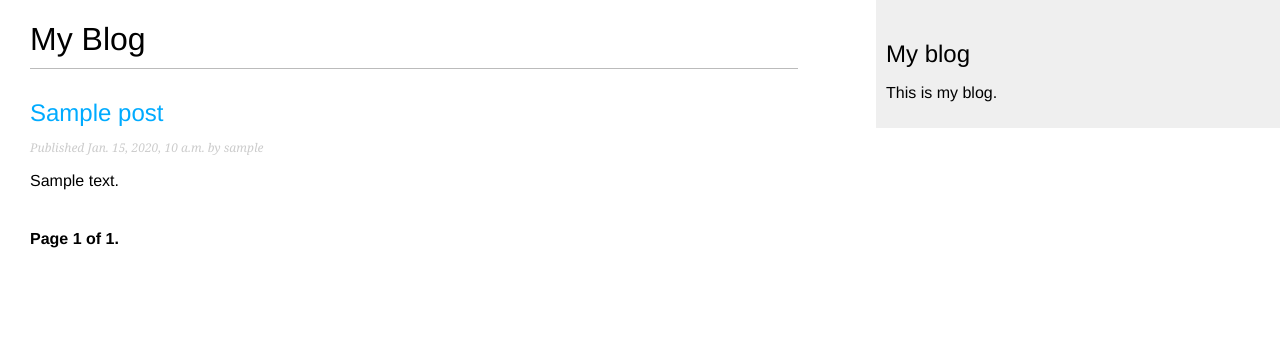
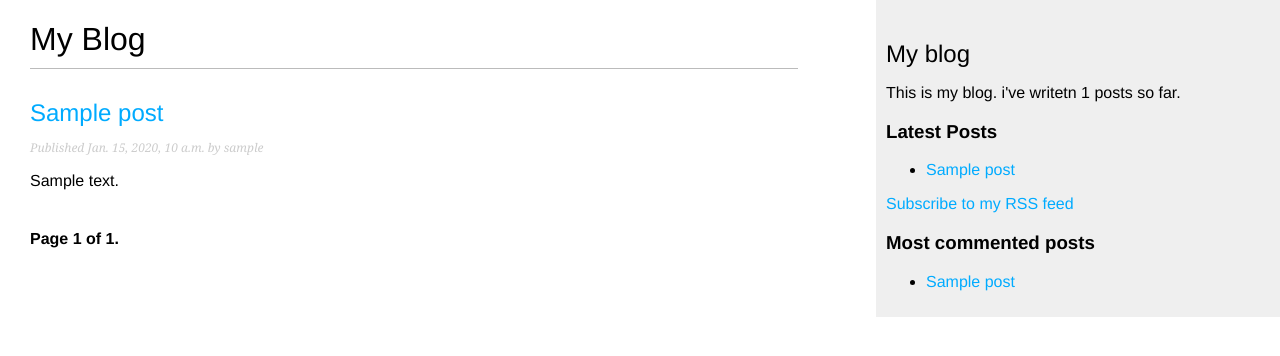
Before and after one commit to truongcao98/Django, a Django app: page /blog/ in a window 1280 px wide. Shown: the top 356 px of the page. Run offline with Django 3.2, Linux system fonts and the light colour scheme; tables that the repository leaves empty hold one stand-in row (values such as "Sample post").

Commit message:
Creating feeds for your blog posts, chapter 2

```diff
--- a/mysite/blog/models.py
+++ b/mysite/blog/models.py
@@ -50,7 +50,7 @@ class Post(models.Model):
 
 class Comment(models.Model):
     post = models.ForeignKey(Post, on_delete=models.CASCADE,
-                             related_name='comment')
+                             related_name='comments')
     name = models.CharField(max_length=80)
     email = models.EmailField()
     body = models.TextField()
--- a/mysite/blog/templates/blog/base.html
+++ b/mysite/blog/templates/blog/base.html
@@ -1,18 +1,34 @@
+{% load blog_tags %}
 {% load static %}
 <!DOCTYPE html>
 <html>
 <head>
   <title>{% block title %}{% endblock %}</title>
-  <link href="{% static "css/blog.css" %}" rel="stylesheet">
+  <link href="{% static "css\blog.css" %}" rel="stylesheet">
 </head>
 <body>
-  <div id="content">
+<div id="content">
     {% block content %}
     {% endblock %}
-  </div>
-  <div id="sidebar">
+</div>
+<div id="sidebar">
     <h2>My blog</h2>
-    <p>This is my blog.</p>
-  </div>
+    <p>This is my blog. i've writetn {% total_posts %} posts so far.</p>
+    <h3>Latest Posts</h3>
+    {% show_latest_posts 3 %}
+    <p>
+<a href="{% url "blog:post_feed" %}">Subscribe to my RSS feed</a>
+</p>
+
+    <h3>Most commented posts</h3>
+    {% get_most_commented_posts as most_commented_posts %}
+    <ul>
+        {% for post in most_commented_posts %}
+        <li>
+            <a href="{{ post.get_absolute_url }}">{{ post.title }}</a>
+        </li>
+        {% endfor %}
+    </ul>
+</div>
 </body>
 </html>
--- /dev/null
+++ b/mysite/blog/templates/blog/post/latest_posts.html
@@ -0,0 +1,7 @@
+<ul>
+    {% for post in latest_posts %}
+    <li>
+        <a href="{{ post.get_absolute_url }}">{{ post.title }}</a>
+    </li>
+    {% endfor %}
+</ul>
--- a/mysite/blog/templates/blog/post/list.html
+++ b/mysite/blog/templates/blog/post/list.html
@@ -1,4 +1,5 @@
 {% extends "blog/base.html" %}
+{% load blog_tags %}
 {% block title %}My Blog{% endblock %}
 {% block content %}
 <h1>My Blog</h1>
@@ -11,7 +12,7 @@
 <p class="date">
     Published {{ post.publish }} by {{ post.author }}
 </p>
-{{ post.body|truncatewords:30|linebreaks }}
+{{ post.body|markdown|truncatewords_html:30 }}
 {% endfor %}
 
 {% include "pagination.html" with page=posts %}
--- /dev/null
+++ b/mysite/blog/templatetags/blog_tags.py
@@ -0,0 +1,29 @@
+from django import template
+from ..models import Post
+from django.db.models import Count
+from django.utils.safestring import mark_safe
+import markdown
+
+register = template.Library()
+
+
+@register.simple_tag
+def total_posts():
+    return Post.published.count()
+
+
+@register.inclusion_tag('blog/post/latest_posts.html')
+def show_latest_posts(count=5):
+    latest_posts = Post.published.order_by('-publish')[:count]
+    return {'latest_posts': latest_posts}
+
+
+@register.simple_tag
+def get_most_commented_posts(count=5):
+    return Post.published.annotate(
+        total_comments=Count('comments')
+    ).order_by('-total_comments')[:count]
+
+@register.filter(name='markdown')
+def markdown_format(text):
+    return mark_safe(markdown.markdown(text))
--- a/mysite/blog/urls.py
+++ b/mysite/blog/urls.py
@@ -1,5 +1,6 @@
 from django.urls import path
 from . import views
+from .feeds import LatestPostFeed
 
 app_name = 'blog'
 
@@ -10,5 +11,6 @@ urlpatterns = [
     # path('', views.PostListView.as_view(), name='post_list'),
     path('<int:year>/<int:month>/<int:day>/<slug:post>/', views.post_detail, name='post_detail'),
     path('<int:post_id>/share/', views.post_share, name='post_share'),
+    path('feed/', LatestPostFeed(), name='post_feed'),
 
 ]
--- a/mysite/blog/views.py
+++ b/mysite/blog/views.py
@@ -32,7 +32,7 @@ def post_detail(request, year, month, day, post):
     # list of similar_posts
     post_tags_ids = post.tags.values_list('id', flat=True)
     similar_posts = Post.published.filter(tags__in=post_tags_ids).exclude(id=post.id)
-    similar_posts = similar_posts.annotate(same_tags=Count('tags')).order_by('same_tag', 'publish')[:4]
+    similar_posts = similar_posts.annotate(same_tags=Count('tags')).order_by('same_tags', 'publish')[:4]
 
     return render(request,
                   'blog/post/detail.html',
--- a/mysite/mysite/settings.py
+++ b/mysite/mysite/settings.py
@@ -27,6 +27,7 @@ DEBUG = True
 ALLOWED_HOSTS = []
 
 # Application definition
+SITE_ID = 1
 
 INSTALLED_APPS = [
     'django.contrib.admin',
@@ -37,6 +38,8 @@ INSTALLED_APPS = [
     'django.contrib.staticfiles',
     'blog.apps.BlogConfig',
     'taggit',
+    'django.contrib.sites',
+    'django.contrib.sitemaps',
 ]
 
 MIDDLEWARE = [
--- a/mysite/mysite/urls.py
+++ b/mysite/mysite/urls.py
@@ -15,8 +15,15 @@ Including another URLconf
 """
 from django.contrib import admin
 from django.urls import path, include
+from django.contrib.sitemaps.views import sitemap
+from blog.sitemaps import PostSiteMap
 
+sitemaps = {
+    'posts': PostSiteMap
+}
 urlpatterns = [
     path('admin/', admin.site.urls),
     path('blog/', include('blog.urls', namespace='blog')),
+    path('sitemap.xml', sitemap, {'sitemaps': sitemaps},
+         name='django.contrib.sitemaps.views')
 ]
```
Also changed, not shown: mysite/blog/feeds.py (added, +18 -0 lines), mysite/blog/sitemaps.py (added, +13 -0 lines), mysite/blog/templates/blog/post/detail.html (+35 -23 lines), mysite/blog/templatetags/__init__.py (added).
